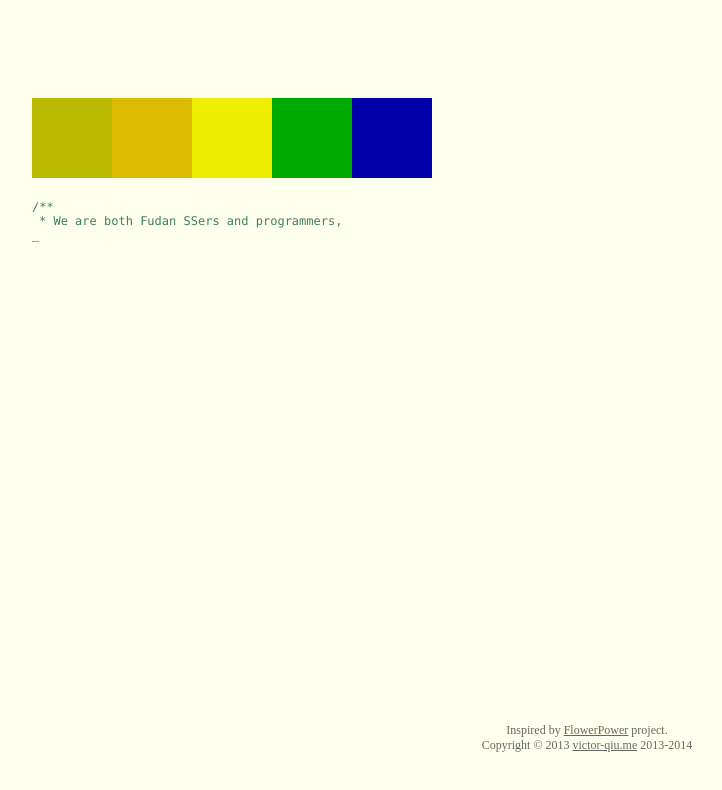
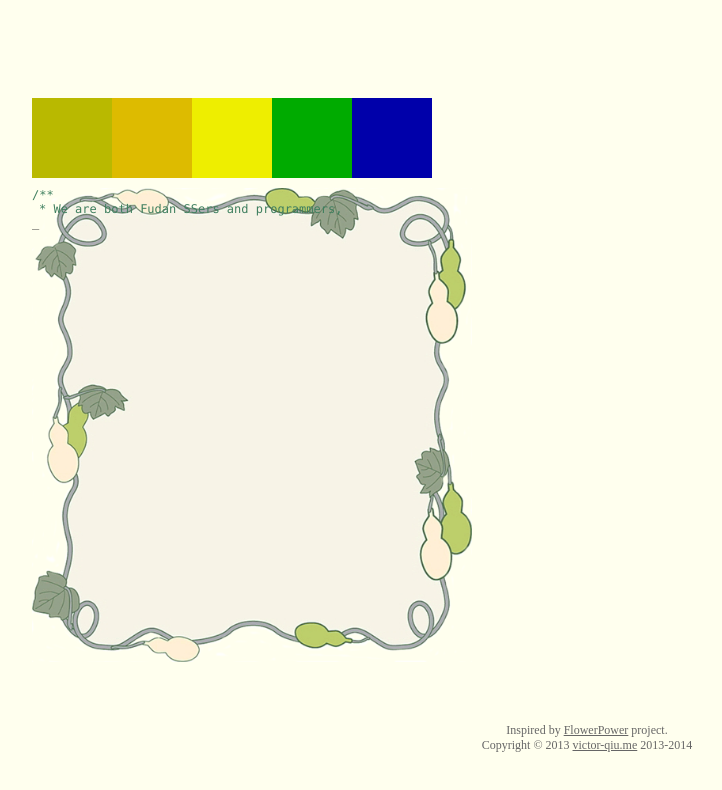
Before and after one commit to victor3d/LoveGaoJun, a plain HTML site: page index.html in a window 1280 px wide. Shown: the whole page, without its empty margins (53-775 px from the left). Drawn offline with Linux system fonts and the light colour scheme.

Commit message:
添加背景

```diff
--- a/css/default_dev.css
+++ b/css/default_dev.css
@@ -100,10 +100,12 @@ body {
 #code {
 	clear: left;
 	width: 440px;
-	height: 400px;
+	height: 474px;
 	color: #333;
 	font-family: "Consolas", "Monaco", "Bitstream Vera Sans Mono", "Courier New", "sans-serif";
 	font-size: 12px;
+	background: url("../images/letter_bg2.png");
+	background-size: contain;
 }
 
 #code .string{
```
Also changed, not shown: images/letter_bg2.png (added).
